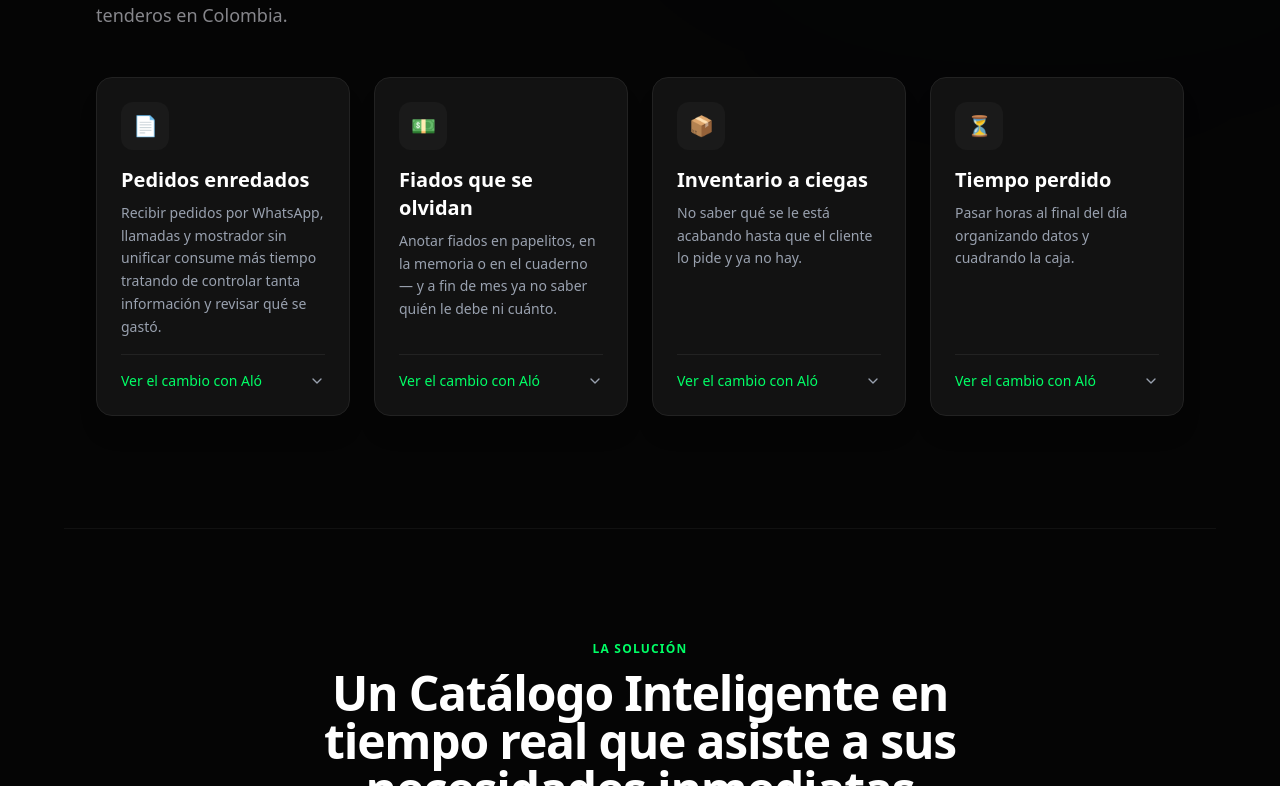
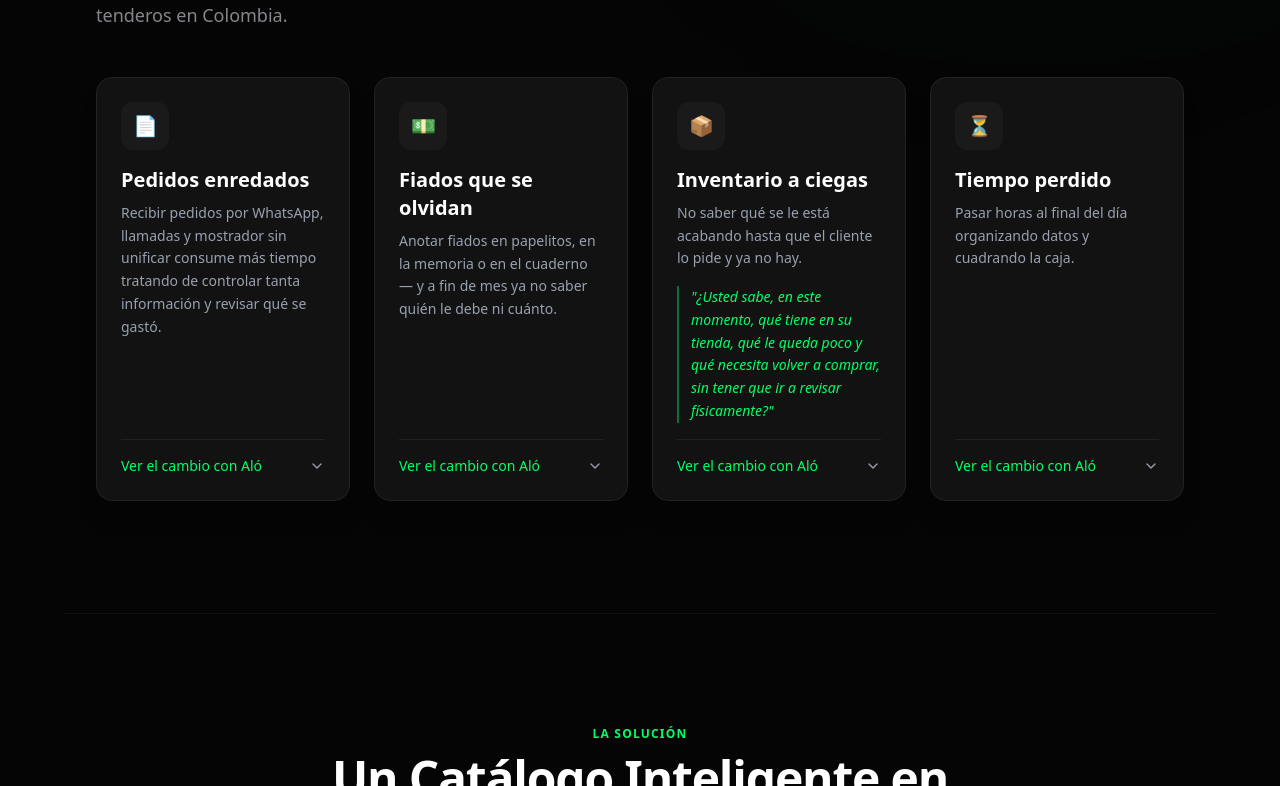
Before and after one commit to AloDigital2026/-alodigital-web, a React (Vite) app: page / in a window 1280 px wide. Shown: the part 982-1768 px from the top of the page. Built offline with nearby package versions, Linux system fonts and the light colour scheme.

Commit message:
Add optional 'gancho' field to ProblemSection

```diff
--- a/src/components/ProblemSection.tsx
+++ b/src/components/ProblemSection.tsx
@@ -7,6 +7,7 @@ interface ProblemItem {
   icon: string;
   title: string;
   description: string;
+  gancho?: string;
   antes: string;
   despues: string;
 }
@@ -33,6 +34,7 @@ const PROBLEMS: ProblemItem[] = [
     icon: '📦',
     title: 'Inventario a ciegas',
     description: 'No saber qué se le está acabando hasta que el cliente lo pide y ya no hay.',
+    gancho: '¿Usted sabe, en este momento, qué tiene en su tienda, qué le queda poco y qué necesita volver a comprar, sin tener que ir a revisar físicamente?',
     antes: "El cliente le pide algo, usted dice 'sí, hay', y cuando va a buscarlo ya se acabó. O peor: se acabó hace días y usted no lo sabía.",
     despues: 'Le avisa solo cuando un producto está por acabarse — sin que usted tenga que revisar estante por estante.',
   },
@@ -87,6 +89,11 @@ export const ProblemSection: React.FC = () => {
                 <p className="text-gray-400 text-sm mb-4 leading-relaxed">
                   {problem.description}
                 </p>
+                {problem.gancho && (
+                  <p className="text-[#00FF66] text-sm italic font-medium mb-4 leading-relaxed border-l-2 border-[#00FF66]/40 pl-3">
+                    "{problem.gancho}"
+                  </p>
+                )}
               </div>
 
               {/* Expandable comparison */}
```
